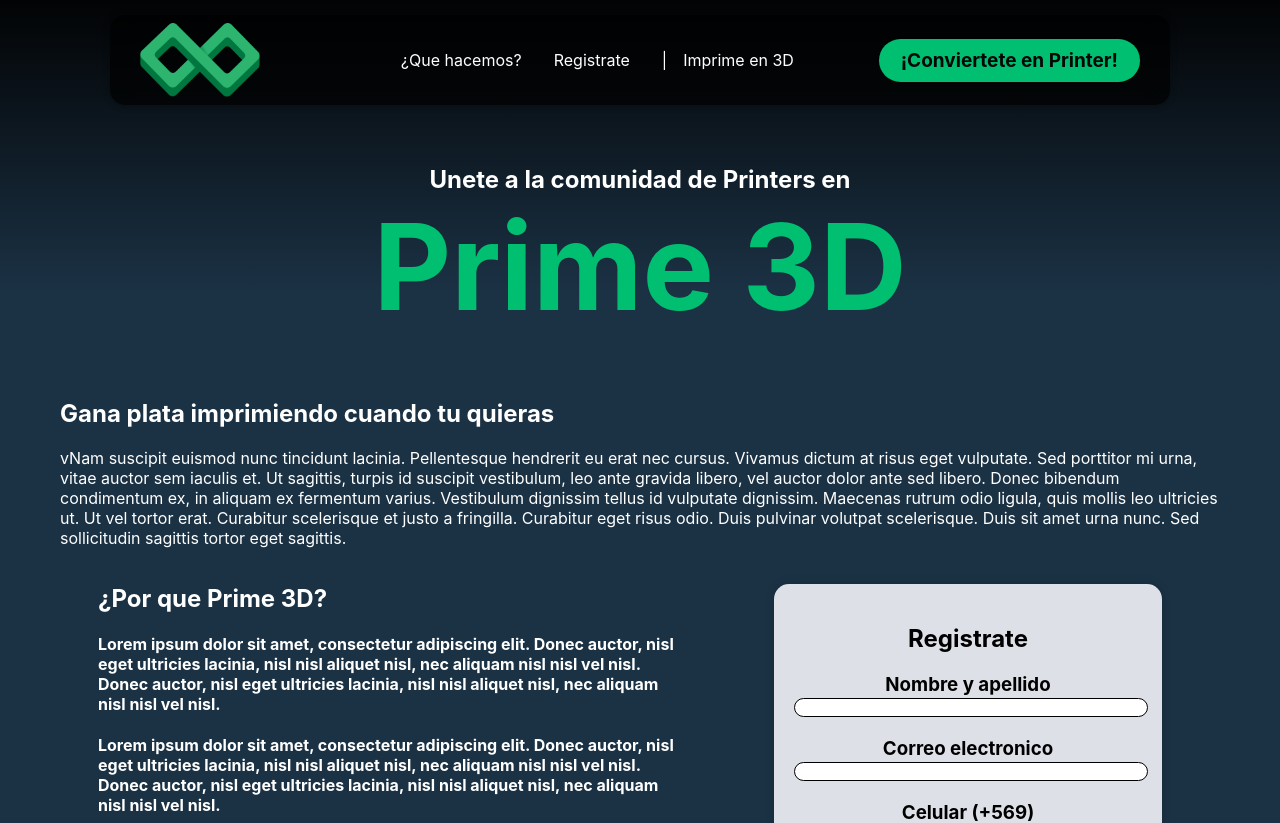
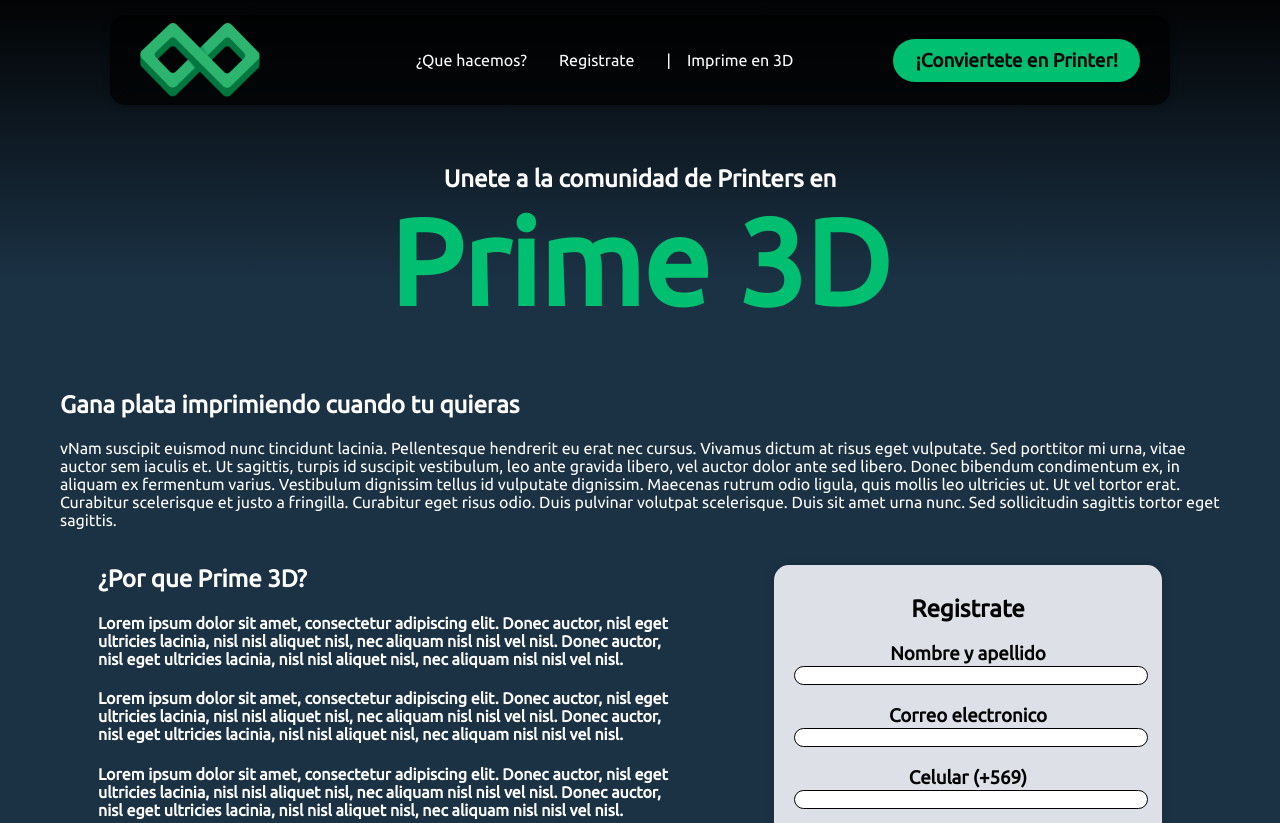
Before and after one commit to agustindiazad/REPOSITORIO-PROYECTO-SEMESTRAL, a React (Create React App) app in the folder frontend2/: page / in a window 1280 px wide. Shown: the top 823 px of the page. Built offline with nearby package versions, Linux system fonts and the light colour scheme.

Commit message:
font and style update

```diff
--- a/frontend2/public/index.html
+++ b/frontend2/public/index.html
@@ -1,14 +1,12 @@
 <!DOCTYPE html>
 <html lang="en">
+
 <head>
   <meta charset="utf-8" />
   <link rel="icon" href="%PUBLIC_URL%/favicon.ico" />
   <meta name="viewport" content="width=device-width, initial-scale=1" />
   <meta name="theme-color" content="#000000" />
-    <meta
-      name="description"
-      content="Web site created using create-react-app"
-    />
+  <meta name="description" content="Web site created using create-react-app" />
   <link rel="apple-touch-icon" href="%PUBLIC_URL%/logo192.png" />
   <!--
       manifest.json provides metadata used when your web app is installed on a
@@ -24,8 +22,12 @@
       work correctly both with client-side routing and a non-root public URL.
       Learn how to configure a non-root public URL by running `npm run build`.
     -->
-    <title>React App</title>
+  <link rel="preconnect" href="https://fonts.googleapis.com">
+  <link rel="preconnect" href="https://fonts.gstatic.com" crossorigin>
+  <link href="https://fonts.googleapis.com/css2?family=Ubuntu&display=swap" rel="stylesheet">
+  <title>Prime 3D - Printers</title>
 </head>
+
 <body>
   <noscript>You need to enable JavaScript to run this app.</noscript>
   <div id="root"></div>
@@ -40,4 +42,5 @@
       To create a production bundle, use `npm run build` or `yarn build`.
     -->
 </body>
+
 </html>
--- a/frontend2/src/App.css
+++ b/frontend2/src/App.css
@@ -1,5 +1,6 @@
 .App {
   text-align: center;
+  font-family: 'Ubuntu';
 }
 
 .App-logo {
@@ -32,6 +33,7 @@
   from {
     transform: rotate(0deg);
   }
+
   to {
     transform: rotate(360deg);
   }
--- a/frontend2/src/Components/Navbar/index.js
+++ b/frontend2/src/Components/Navbar/index.js
@@ -52,7 +52,7 @@
                             </NavItem>
                         </NavMenu>
                         <NavBtn>
-                            <NavBtinLink to='/imprime/paso1'>¡Conviertete en Printer!</NavBtinLink>
+                            <NavBtinLink to='/test'>¡Conviertete en Printer!</NavBtinLink>
                         </NavBtn>
                     </NavbarContainer>
                 </Nav>
--- a/frontend2/src/Components/Sidebar/index.js
+++ b/frontend2/src/Components/Sidebar/index.js
@@ -23,7 +23,7 @@
                     <a href='https://prime-3d.herokuapp.com/' target='_blank' style={{ textDecoration: 'none', color: 'inherit', fontSize: '1.5rem' }}>Imprime en 3D</a>
                 </SidebarMenu>
                 <SideBtnWrap>
-                    <SidebarRoute to='/imprime/paso1'>¡Conviertete en Printer!</SidebarRoute>
+                    <SidebarRoute to='/test'>¡Conviertete en Printer!</SidebarRoute>
                 </SideBtnWrap>
             </SidebarWrapper>
         </SidebarContainer>
--- a/frontend2/src/index.css
+++ b/frontend2/src/index.css
@@ -1,7 +1,7 @@
 body {
   margin: 0;
-  font-family: -apple-system, BlinkMacSystemFont, 'Segoe UI', 'Roboto', 'Oxygen',
-    'Ubuntu', 'Cantarell', 'Fira Sans', 'Droid Sans', 'Helvetica Neue',
+  font-family: 'Ubuntu', -apple-system, BlinkMacSystemFont, 'Segoe UI', 'Roboto', 'Oxygen',
+    'Cantarell', 'Fira Sans', 'Droid Sans', 'Helvetica Neue',
     sans-serif;
   -webkit-font-smoothing: antialiased;
   -moz-osx-font-smoothing: grayscale;
--- a/frontend2/src/pages/home/Home.js
+++ b/frontend2/src/pages/home/Home.js
@@ -34,7 +34,7 @@
                     </div>
 
                     <div className='register'>
-                        <h2>Registrate</h2>
+                        <h2 className='input-h2'>Registrate</h2>
                         <div className='inputs'>
                             <div className='input'>
                                 <h3 className='input-h3'>Nombre  y apellido</h3>
--- a/frontend2/src/pages/home/style.css
+++ b/frontend2/src/pages/home/style.css
@@ -43,6 +43,7 @@
     border-radius: 15px;
     box-shadow: 0 0 10px 0 rgba(0, 0, 0, 0.2);
 
+
     text-align: center;
     color: #000;
 }
@@ -53,6 +54,11 @@
     border: 1px solid #000;
 }
 
+.input-h2 {
+    margin: 0;
+    margin-top: 10px;
+}
+
 .input-h3 {
     margin: 0;
     margin-top: 20px;
```
Lines whose indentation alone changed are shown as unchanged.
